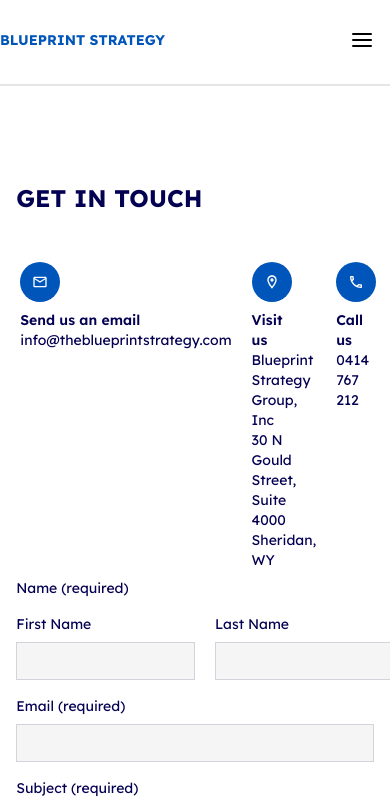
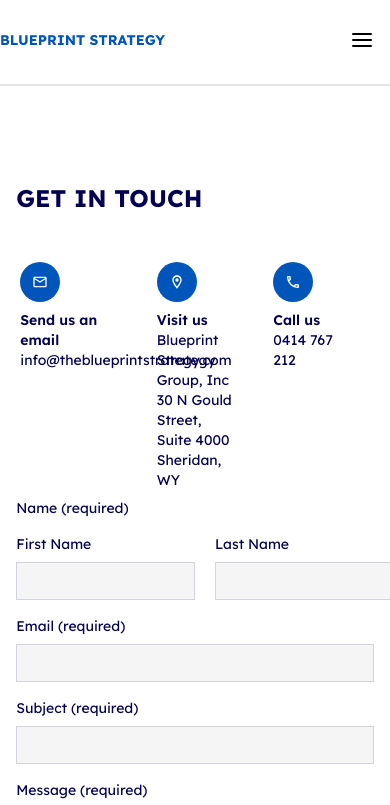
Before and after one commit to EdgarAmpiire/blueprints-web, a React (Create React App) app: page /contact-us in a window 390 px wide. Shown: the top 805 px of the page. Built offline with nearby package versions, Linux system fonts and the light colour scheme; what tw-elements would draw is missing.

Commit message:
responsiveness

```diff
--- a/src/features/contactUs/components/Form.jsx
+++ b/src/features/contactUs/components/Form.jsx
@@ -18,10 +18,10 @@ export const Form = () => {
         <div className="w-full">
           <div className="w-full flex lg:flex-row flex-col mt-10 justify-center">
             <div className="lg:w-5/12">
-              <div className="px-1 py-2 gap-5 flex lg:flex-col flex-row">
+              <div className="px-1 py-2 gap-5 flex lg:flex-col flex-row ">
 
-
-                <div className="">
+                {/* Item One  */}
+                <div className="w-4/12 lg:w-full">
                   <div className="flex flex-col lg:flex-row gap-2 w-full">
                     <div className="w-1.5/12">
                       <div className="flex py-3 px-3 bg-[#0055BA] rounded-full w-fit">
@@ -29,7 +29,7 @@ export const Form = () => {
                       </div>
                     </div>
 
-                    <div className="text-sm w-8/12">
+                    <div className="text-sm w-10/12">
                       <p className="text-[#040052] font-semibold">
                         Send us an email
                       </p>
@@ -40,16 +40,19 @@ export const Form = () => {
                   </div>
                 </div>
 
-                <div className="">
-                  <div className="flex gap-2 flex-col lg:flex-row">
+                {/* Item Two  */}
+
+                <div className="w-4/12 lg:w-full">
+                  <div className="flex gap-2 flex-col lg:flex-row w-full">
                     <div className="w-1.5/12">
                       <div className="flex py-3 px-3 bg-[#0055BA] rounded-full w-fit h-fit">
                         <MdOutlineLocationOn className="text-white" />
                       </div>
                     </div>
-                    <div className="text-sm w-8/12">
+                    <div className="text-sm w-10/12">
+                      <div>
                         <p className="text-[#040052] font-semibold">Visit us</p>
-                      <p className="text-[#040052]">
+                        <p className="text-[#040052] ">
                           Blueprint Strategy Group, Inc
                         </p>
                         <p className="text-[#040052]">
@@ -59,25 +62,23 @@ export const Form = () => {
                       </div>
                     </div>
                   </div>
+                </div>
 
-                <div className="">
+                {/* Item Three  */}
+
+                <div className="w-4/12 lg:w-full">
                   <div className="flex gap-2 flex-col lg:flex-row">
                     <div className="w-1.5/12">
                       <div className="flex py-3 px-3 bg-[#0055BA] rounded-full w-fit h-fit">
                         <MdOutlineLocalPhone className="text-white" />
                       </div>
                     </div>
-                    <div className="text-sm w-8/12">
+                    <div className="text-sm w-10/12">
                       <p className="text-[#040052] font-semibold">Call us</p>
-                      <p className="text-[#040052]">
-                      0414 767 212
-                      </p>
-
+                      <p className="text-[#040052]">0414 767 212</p>
                     </div>
                   </div>
                 </div>
-
-
               </div>
             </div>
             <div className="lg:w-7/12">
```
Lines whose indentation alone changed are shown as unchanged.
